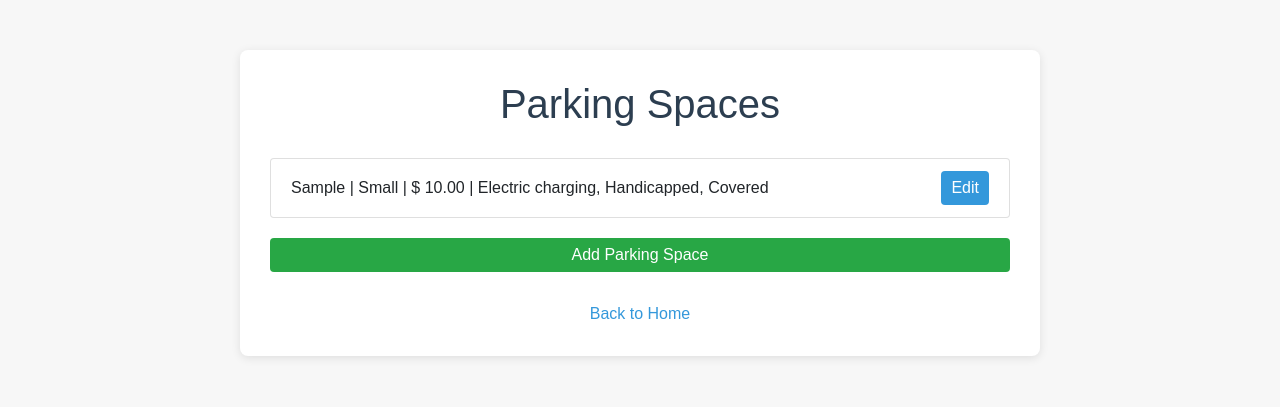
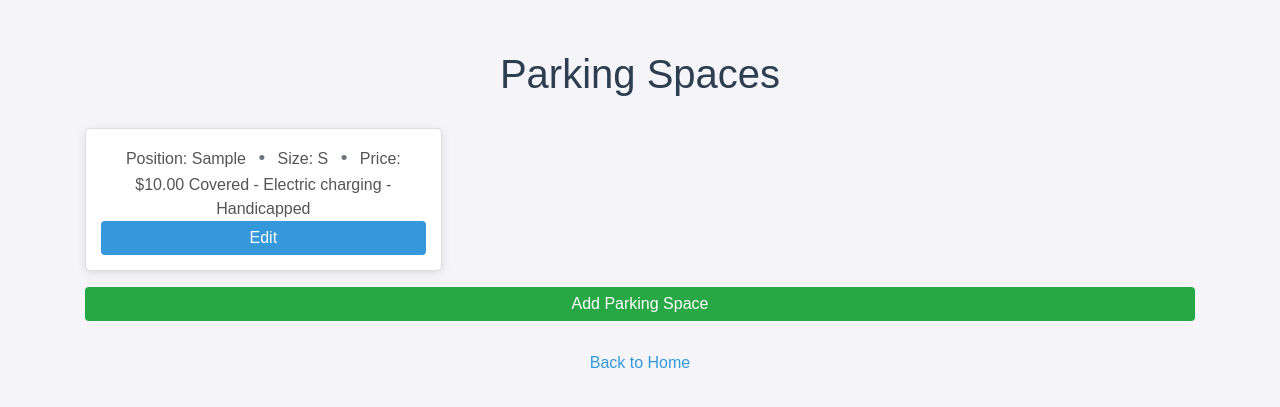
Before and after one commit to william-s-s/inf01127-projetos, a Django app: a page that uses FINAL_PROJECT/src/project/easypark/templates/easypark/manager/parking-spaces.html in a window 1280 px wide. Shown: the top 407 px of the page. Run offline with Django 3.2, Linux system fonts and the light colour scheme; tables that the repository leaves empty hold one stand-in row (values such as "Sample post"); some libraries are stand-ins or nearby versions.

Commit message:
Changed separators from '|' to unicode dot

```diff
--- a/FINAL_PROJECT/src/project/easypark/models.py
+++ b/FINAL_PROJECT/src/project/easypark/models.py
@@ -31,17 +31,30 @@ class ParkingSpace(models.Model):
                 available_spaces.append(space)
         return available_spaces
 
+    def get_attributes(self) -> str:
+        attributes = []
+        if self.covered:
+            attributes.append('Covered')
+        if self.electric_charging:
+            attributes.append('Electric charging')
+        if self.handicapped:
+            attributes.append('Handicapped')
+        if len(attributes) > 0:
+            return " - ".join(attributes)
+        return " "
+
+    def get_size(self) -> str:
+        size = "Medium" if self.size == 'M' else "Small" if self.size == 'S' else "Large"
+        return size
+
+    def get_price(self) -> str:
+        return f'${self.price}'
+
     def __str__(self):
-        size = "Medium" if self.size == 'M' else "Small" if self.size == 'S' else "Large"
-        properties = []
-        if self.electric_charging:
-            properties.append('Electric charging')
-        if self.handicapped:
-            properties.append('Handicapped')
-        if self.covered:
-            properties.append('Covered')
-        properties = properties if properties else ['None']
-        return f'{self.position} | {size} | $ {self.price} | {", ".join(properties)}'
+        size = self.get_size()
+        price = self.get_price()
+        attributes = self.get_attributes()
+        return f'{self.position} | {size} | {price} | {attributes}'
 
 class User(models.Model):
     name = models.CharField('full name', max_length=200)
--- a/FINAL_PROJECT/src/project/easypark/templates/easypark/manager/parking-spaces.html
+++ b/FINAL_PROJECT/src/project/easypark/templates/easypark/manager/parking-spaces.html
@@ -8,18 +8,13 @@
     <style>
         body {
             font-family: Arial, sans-serif;
-            background-color: #f7f7f7;
+            background-color: #f4f4f9;
             margin: 0;
             padding: 0;
         }
 
         .container {
-            max-width: 800px;
             margin-top: 50px;
-            background-color: #fff;
-            padding: 30px;
-            border-radius: 8px;
-            box-shadow: 0 2px 10px rgba(0, 0, 0, 0.1);
         }
 
         h1 {
@@ -28,21 +23,47 @@
             margin-bottom: 30px;
         }
 
-        .list-group {
-            margin-bottom: 20px;
+        .parking-space-list {
+            list-style: none;
+            padding: 0;
+            display: grid;
+            grid-template-columns: repeat(auto-fill, minmax(300px, 1fr));
+            gap: 20px;
         }
 
-        .list-group-item {
-            display: flex;
-            justify-content: space-between;
-            align-items: center;
+        .parking-space-item {
+            background-color: #fff;
+            border: 1px solid #ddd;
+            border-radius: 5px;
+            padding: 15px;
+            text-align: center;
+            box-shadow: 0 2px 10px rgba(0, 0, 0, 0.1);
+
+            display: flex;            /* Make it a flex container */
+            flex-direction: column;   /* Stack children vertically */
+            justify-content: space-between; /* Spread content */
+            height: 100%;             /* Ensure full height */
         }
+
+        .parking-space-attributes {
+            font-size: 1rem;
+            color: #555;
+            flex: 1;                  /* Let the content take remaining space */
+        }
+
+        .separator {
+            color: #6c757d; /* Subtle gray */
+            margin: 0 8px;
+            font-size: 1.2rem;
+        }
+
 
         .btn-primary {
             background-color: #3498db;
             color: white;
             border: none;
             padding: 5px 10px;
+            margin-top: auto;         /* Push the button to the bottom */
         }
 
         .btn-primary:hover {
@@ -81,10 +102,18 @@
     <div class="container">
         <h1>Parking Spaces</h1>
 
-        <ul class="list-group">
+        <ul class="parking-space-list">
             {% for space in parking_spaces %}
-            <li class="list-group-item">
-                <span>{{ space }}</span>
+            <li class="parking-space-item">
+                <div class="parking-space-attributes">
+                    Position: {{ space.position }}
+                    <span class="separator">•</span>
+                    Size: {{ space.size }}
+                    <span class="separator">•</span>
+                    Price: ${{ space.price }}
+
+                    {{ space.get_attributes }}
+                </div>
                 <a href="/easypark/manager/parking-spaces/edit-space/{{ username }}/{{ space.position }}/" class="btn btn-primary">Edit</a>
             </li>
             {% endfor %}
--- a/FINAL_PROJECT/src/project/easypark/templates/easypark/manager/rentals.html
+++ b/FINAL_PROJECT/src/project/easypark/templates/easypark/manager/rentals.html
@@ -110,13 +110,13 @@
                 <td>{{ rental.entry_time }}</td>
                 <td>{{ rental.exit_time }}</td>
                 <td>{{ rental.vehicle.license_plate }}</td>
-                <td>$ {{ rental.total_price }}</td>
+                <td>${{ rental.total_price }}</td>
                 <td>{{ rental.get_payment_method_display }}</td>
                 <td>
                     {% if rental.canceled %}
                         Canceled
                     {% elif rental.payment_confirmed %}
-                        Finished
+                        Confirmed
                     {% else %}
                         Pending
                     {% endif %}
--- a/FINAL_PROJECT/src/project/easypark/templates/easypark/user/rentals.html
+++ b/FINAL_PROJECT/src/project/easypark/templates/easypark/user/rentals.html
@@ -86,15 +86,15 @@
                 <td>{{ rental.entry_time }}</td>
                 <td>{{ rental.exit_time }}</td>
                 <td>{{ rental.vehicle.license_plate }}</td>
-                <td>$ {{ rental.total_price }}</td>
+                <td>${{ rental.total_price }}</td>
                 <td>{{ rental.get_payment_method_display }}</td>
                 <td>
                     {% if rental.canceled %}
                         Canceled
                     {% elif rental.payment_confirmed %}
-                        Finished
+                        Confirmed
                     {% else %}
-                        Processing
+                        Pending
                     {% endif %}
                 </td>
             </tr>
```
Also changed, not shown: FINAL_PROJECT/src/project/easypark/templates/easypark/user/parking-spaces.html (+24 -3 lines), FINAL_PROJECT/src/project/easypark/templates/easypark/user/vehicles.html (+90 -52 lines), 1 other file.
